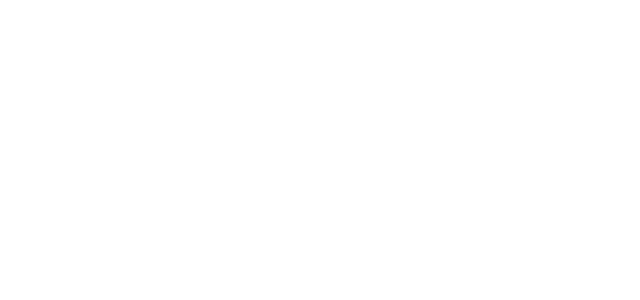
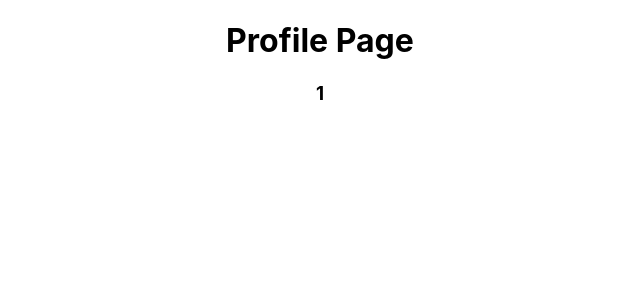
Before and after one commit to matthew-kuhn/cs5610-project-client, a React (Create React App) app: page /profile/1 in a window 1280 px wide. Shown: the top 300 px of the page, without its empty margins (320-960 px from the left). Built offline with nearby package versions, Linux system fonts and the light colour scheme.

Commit message:
Add some basic skeleton

```diff
--- /dev/null
+++ b/src/components/Login.js
@@ -0,0 +1,6 @@
+import React from "react";
+export default class Login extends React.Component {
+  render() {
+    return <h1>Login Page</h1>;
+  }
+}
--- /dev/null
+++ b/src/components/Profile.js
@@ -0,0 +1,11 @@
+import React from "react";
+export default class Profile extends React.Component {
+  render() {
+    return (
+      <div>
+        <h1>Profile Page</h1>
+        <h3>{this.props.userId}</h3>
+      </div>
+    );
+  }
+}
--- /dev/null
+++ b/src/components/Register.js
@@ -0,0 +1,6 @@
+import React from "react";
+export default class HomePage extends React.Component {
+  render() {
+    return <h1>Register Page</h1>;
+  }
+}
--- /dev/null
+++ b/src/components/Search.js
@@ -0,0 +1,6 @@
+import React from "react";
+export default class HomePage extends React.Component {
+  render() {
+    return <h1>Search Page</h1>;
+  }
+}
--- a/src/components/SiteRoot.js
+++ b/src/components/SiteRoot.js
@@ -1,6 +1,10 @@
 import React from "react";
-import { BrowserRouter as Router, Route, Link, Switch } from "react-router-dom";
+import { BrowserRouter as Router, Route } from "react-router-dom";
 import HomePage from "./HomePage";
+import Profile from "./Profile";
+import Login from "./Login";
+import Register from "./Register";
+import Search from "./Search";
 
 export default class SiteRoot extends React.Component {
   render() {
@@ -11,12 +15,30 @@
           exact={true}
           render={(props) => <HomePage {...props} />}
         />
-        <Route path="/profile/:userId" exact={true} />
+        <Route
+          path="/profile/:userId"
+          exact={true}
+          render={(props) => (
+            <Profile userId={props.match.params.userId} {...props} />
+          )}
+        />
         <Route path="/reviews" exact={true} />
         <Route path="/polls" exact={true} />
-        <Route path="/login" exact={true} />
-        <Route path="/register" exact={true} />
-        <Route path="/search" exact={true} />
+        <Route
+          path="/login"
+          exact={true}
+          render={(props) => <Login {...props} />}
+        />
+        <Route
+          path="/register"
+          exact={true}
+          render={(props) => <Register {...props} />}
+        />
+        <Route
+          path="/search"
+          exact={true}
+          render={(props) => <Search {...props} />}
+        />
       </Router>
     );
   }
```
